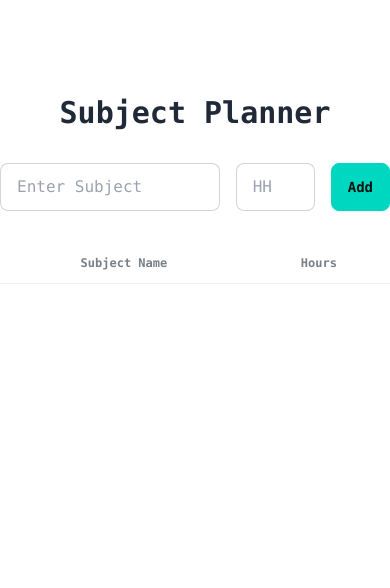
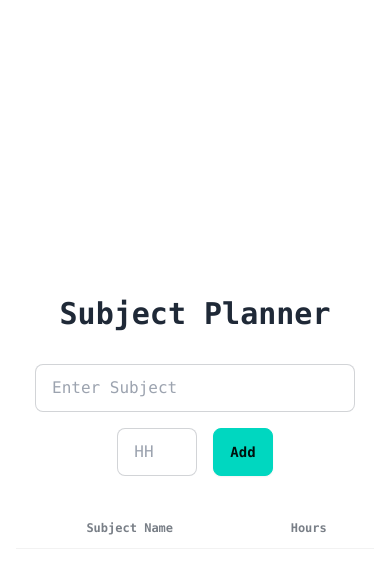
Before and after one commit to nirzon47/education-planner-react, a React (Create React App) app: page / in a window 390 px wide. Shown: the top 588 px of the page. Built offline with nearby package versions, Linux system fonts and the light colour scheme.

Commit message:
fixed responsiveness

```diff
--- a/src/App.js
+++ b/src/App.js
@@ -7,7 +7,7 @@ const App = () => {
 	const [planner, setPlanner] = useState(false)
 
 	return (
-		<div className='grid place-content-center h-screen w-screen font-mono text-center'>
+		<div className='grid place-content-center h-screen w-screen font-mono text-center p-4'>
 			<h1 className='font-bold text-3xl mb-8'>Subject Planner</h1>
 			<Inputs setPlanner={setPlanner} />
 			<Planner setPlanner={setPlanner} />
--- a/src/Inputs.js
+++ b/src/Inputs.js
@@ -42,7 +42,7 @@ const Inputs = ({ setPlanner }) => {
 	}
 
 	return (
-		<div className='flex gap-4 mb-8'>
+		<div className='flex gap-4 mb-8 flex-wrap justify-center items-center'>
 			<input
 				type='text'
 				id='subject'
--- a/src/Planner.js
+++ b/src/Planner.js
@@ -22,7 +22,7 @@ const Planner = ({ setPlanner }) => {
 	}
 
 	return (
-		<div id='planner' className='h-[60vh] overflow-y-scroll'>
+		<div id='planner' className='lg:h-[60vh] overflow-y-scroll'>
 			<div className='overflow-x-auto'>
 				<table className='table text-lg text-center'>
 					<thead>
```
